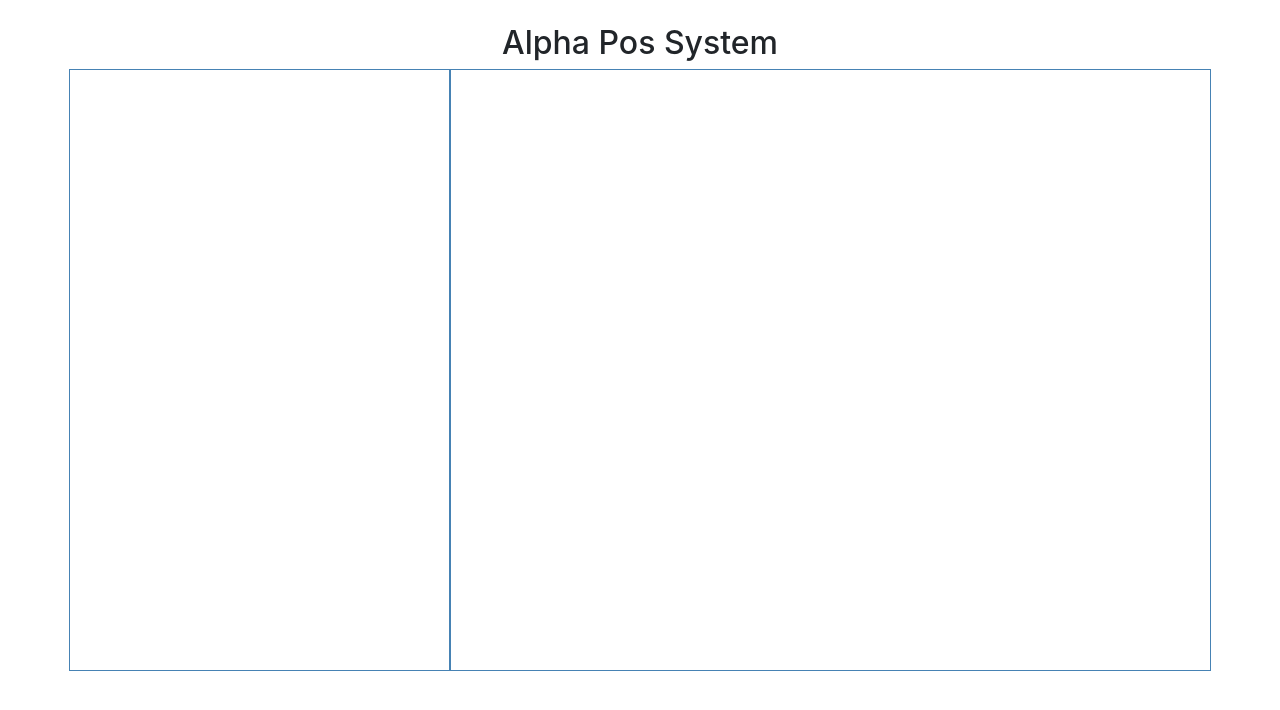
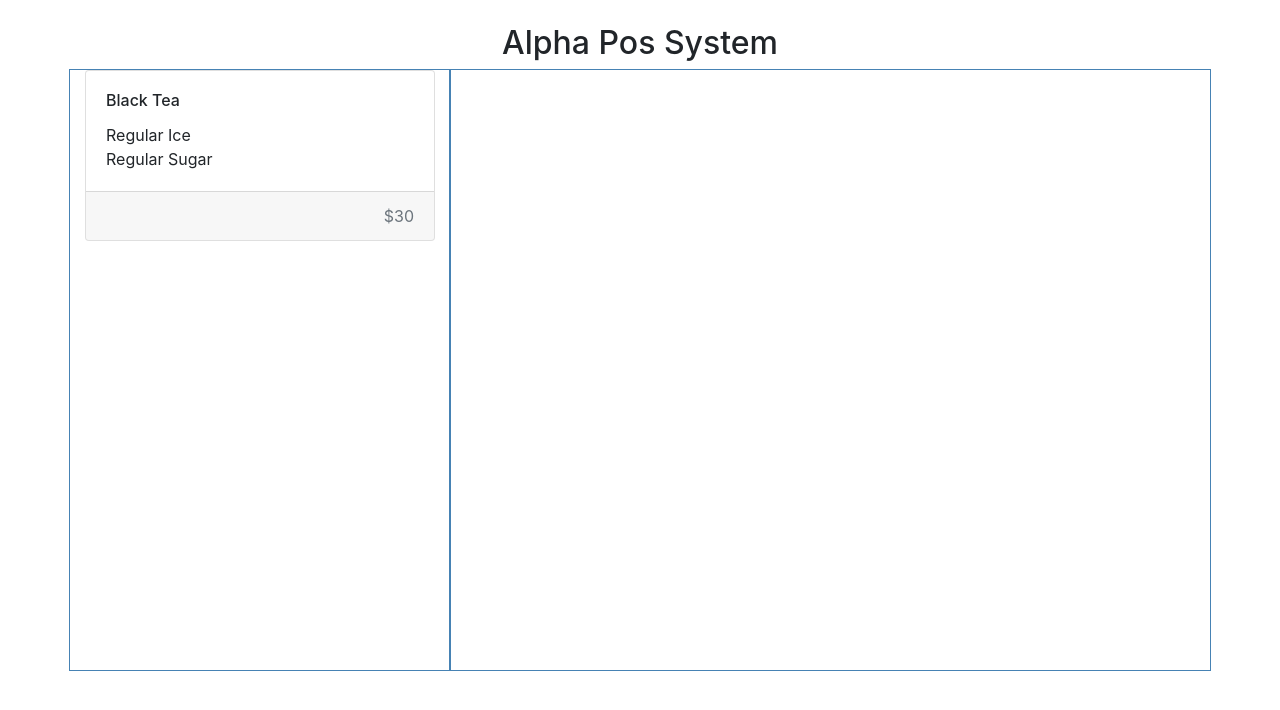
Before and after one commit to syeh1803/POS-system, a plain HTML site: page index.html in a window 1280 px wide. Drawn offline with nearby package versions, Linux system fonts and the light colour scheme.

Commit message:
Use Bootstrap card component for order list

```diff
--- a/index.html
+++ b/index.html
@@ -15,7 +15,21 @@
     <div class="container">
         <h2 class="text-center pt-4">Alpha Pos System</h2>
         <div class="row">
-            <div class="col-md-4"></div>
+            <!-- left side order list -->
+            <div class="col-md-4">
+                <div class="card">
+                    <div class="card-body">
+                        <h6 class="card-title">Black Tea</h6>
+                        <div class="card-text">Regular Ice</div>
+                        <div class="card-text">Regular Sugar</div>
+                    </div>
+                    <div class="card-footer text-right">
+                        <div class="card-text text-muted">
+                            $<span>30</span>
+                        </div>
+                    </div>
+                </div>
+            </div> <!-- left side order list -->
             <div class="col-md-8"></div>
         </div>
     </div>
```
